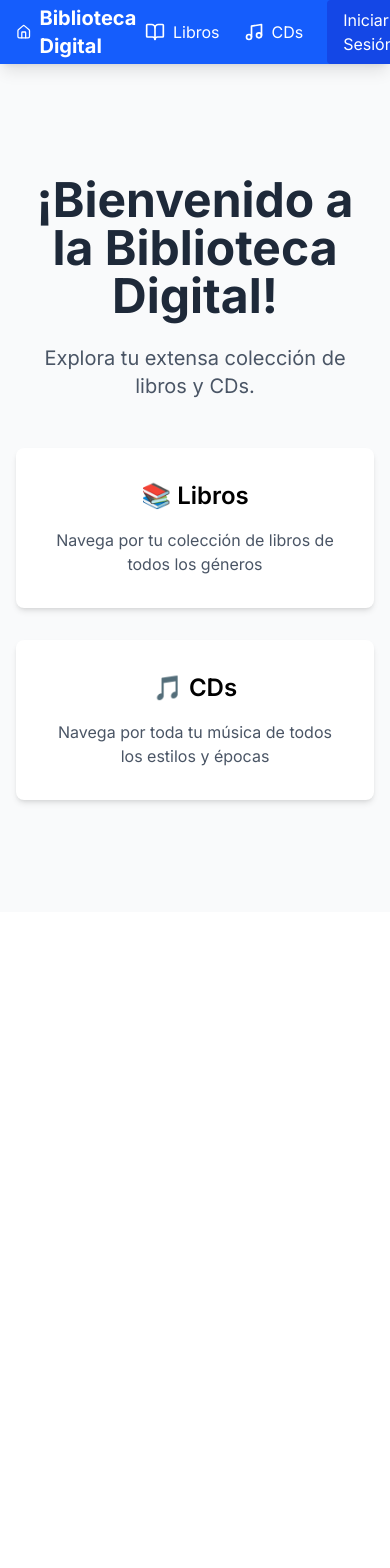
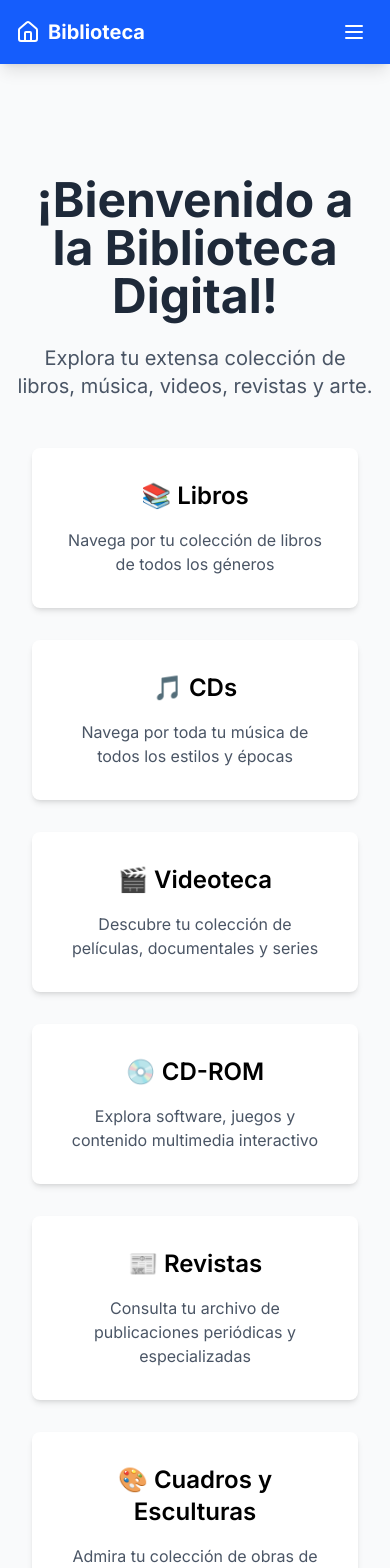
Before and after one commit to calventeramirez/baseDatos, a Next.js app: page / in a window 390 px wide. Shown: the top 1568 px of the page. Before the commit the page ends 912 px from the top, so only its background shows below. Built offline with nearby package versions, Linux system fonts and the light colour scheme.

Commit message:
Mejorar la página de inicio y la barra de navegación: se amplió la descripción de la colección y se agregó un menú móvil con opciones de navegación y autenticación.

```diff
--- a/app/page.tsx
+++ b/app/page.tsx
@@ -7,11 +7,11 @@ export default function Home() {
         ¡Bienvenido a la Biblioteca Digital!
       </h1>
       <p className="text-xl text-gray-600 max-w-2xl mx-auto mb-8">
-        Explora tu extensa colección de libros y CDs.
+        Explora tu extensa colección de libros, música, videos, revistas y arte.
       </p>
-      <div className="grid md:grid-cols-2 gap-8 mt-12">
+      <div className="grid grid-cols-1 md:grid-cols-2 lg:grid-cols-3 gap-8 mt-12 max-w-6xl mx-auto px-4">
         <Link href="./libros" className="block">
-          <div className="bg-white p-8 rounded-lg shadow-md">
+          <div className="bg-white p-8 rounded-lg shadow-md hover:shadow-lg transition-shadow">
             <h3 className="text-2xl font-semibold mb-4">📚 Libros</h3>
             <p className="text-gray-600">
               Navega por tu colección de libros de todos los géneros
@@ -19,10 +19,42 @@ export default function Home() {
           </div>
         </Link>
         <Link href="./cds" className="block">
-          <div className="bg-white p-8 rounded-lg shadow-md">
+          <div className="bg-white p-8 rounded-lg shadow-md hover:shadow-lg transition-shadow">
             <h3 className="text-2xl font-semibold mb-4">🎵 CDs</h3>
             <p className="text-gray-600">
               Navega por toda tu música de todos los estilos y épocas
+            </p>
+          </div>
+        </Link>
+        <Link href="./videoteca" className="block">
+          <div className="bg-white p-8 rounded-lg shadow-md hover:shadow-lg transition-shadow">
+            <h3 className="text-2xl font-semibold mb-4">🎬 Videoteca</h3>
+            <p className="text-gray-600">
+              Descubre tu colección de películas, documentales y series
+            </p>
+          </div>
+        </Link>
+        <Link href="./cd-rom" className="block">
+          <div className="bg-white p-8 rounded-lg shadow-md hover:shadow-lg transition-shadow">
+            <h3 className="text-2xl font-semibold mb-4">💿 CD-ROM</h3>
+            <p className="text-gray-600">
+              Explora software, juegos y contenido multimedia interactivo
+            </p>
+          </div>
+        </Link>
+        <Link href="./revistas" className="block">
+          <div className="bg-white p-8 rounded-lg shadow-md hover:shadow-lg transition-shadow">
+            <h3 className="text-2xl font-semibold mb-4">📰 Revistas</h3>
+            <p className="text-gray-600">
+              Consulta tu archivo de publicaciones periódicas y especializadas
+            </p>
+          </div>
+        </Link>
+        <Link href="./arte" className="block">
+          <div className="bg-white p-8 rounded-lg shadow-md hover:shadow-lg transition-shadow">
+            <h3 className="text-2xl font-semibold mb-4">🎨 Cuadros y Esculturas</h3>
+            <p className="text-gray-600">
+              Admira tu colección de obras de arte y piezas escultóricas
             </p>
           </div>
         </Link>
--- a/components/NavBar.tsx
+++ b/components/NavBar.tsx
@@ -1,21 +1,34 @@
 'use client'
 import Link from 'next/link'
+import { useState } from 'react'
 import { useAuth } from '@/context/AuthContext'
-import { LogOut, User, Home, BookOpen, Music } from 'lucide-react'
+import { LogOut, User, Home, BookOpen, Music, Menu, X } from 'lucide-react'
 
 export default function Navbar() {
   const { user, logout, isAuthenticated } = useAuth()
+  const [isMenuOpen, setIsMenuOpen] = useState(false)
+
+  const toggleMenu = () => {
+    setIsMenuOpen(!isMenuOpen)
+  }
+
+  const closeMenu = () => {
+    setIsMenuOpen(false)
+  }
 
   return (
     <nav className="bg-blue-600 text-white shadow-lg">
       <div className="container mx-auto px-4">
         <div className="flex justify-between items-center h-16">
-          <Link href="/" className="text-xl font-bold flex items-center gap-2">
+          {/* Logo */}
+          <Link href="/" className="text-xl font-bold flex items-center gap-2" onClick={closeMenu}>
             <Home size={24} />
-            Biblioteca Digital
+            <span className="hidden sm:inline">Biblioteca Digital</span>
+            <span className="sm:hidden">Biblioteca</span>
           </Link>
 
-          <div className="flex items-center space-x-6">
+          {/* Desktop Menu */}
+          <div className="hidden md:flex items-center space-x-6">
             <Link href="/libros" className="flex items-center gap-2 hover:text-blue-200">
               <BookOpen size={20} />
               Libros
@@ -49,7 +62,72 @@ export default function Navbar() {
               </Link>
             )}
           </div>
+
+          {/* Mobile Auth/User Info */}
+          <div className="md:hidden flex items-center space-x-2">
+            {isAuthenticated ? (
+              <span className="flex items-center gap-1 text-sm">
+                <User size={16} />
+                {user?.username}
+              </span>
+            ) : null}
+
+            {/* Mobile Menu Button */}
+            <button
+              onClick={toggleMenu}
+              className="p-2 hover:bg-blue-700 rounded"
+            >
+              {isMenuOpen ? <X size={24} /> : <Menu size={24} />}
+            </button>
+          </div>
         </div>
+
+        {/* Mobile Menu */}
+        {isMenuOpen && (
+          <div className="md:hidden bg-blue-700 border-t border-blue-500">
+            <div className="px-4 py-2 space-y-2">
+              <Link
+                href="/libros"
+                className="flex items-center gap-2 py-2 hover:text-blue-200"
+                onClick={closeMenu}
+              >
+                <BookOpen size={20} />
+                Libros
+              </Link>
+
+              <Link
+                href="/cds"
+                className="flex items-center gap-2 py-2 hover:text-blue-200"
+                onClick={closeMenu}
+              >
+                <Music size={20} />
+                CDs
+              </Link>
+
+              {isAuthenticated ? (
+                <button
+                  onClick={() => {
+                    logout()
+                    closeMenu()
+                  }}
+                  className="flex items-center gap-2 py-2 text-left w-full hover:text-blue-200"
+                >
+                  <LogOut size={20} />
+                  Cerrar Sesión
+                </button>
+              ) : (
+                <Link
+                  href="/login"
+                  className="flex items-center gap-2 py-2 hover:text-blue-200"
+                  onClick={closeMenu}
+                >
+                  <User size={20} />
+                  Iniciar Sesión
+                </Link>
+              )}
+            </div>
+          </div>
+        )}
       </div>
     </nav>
   )
```
